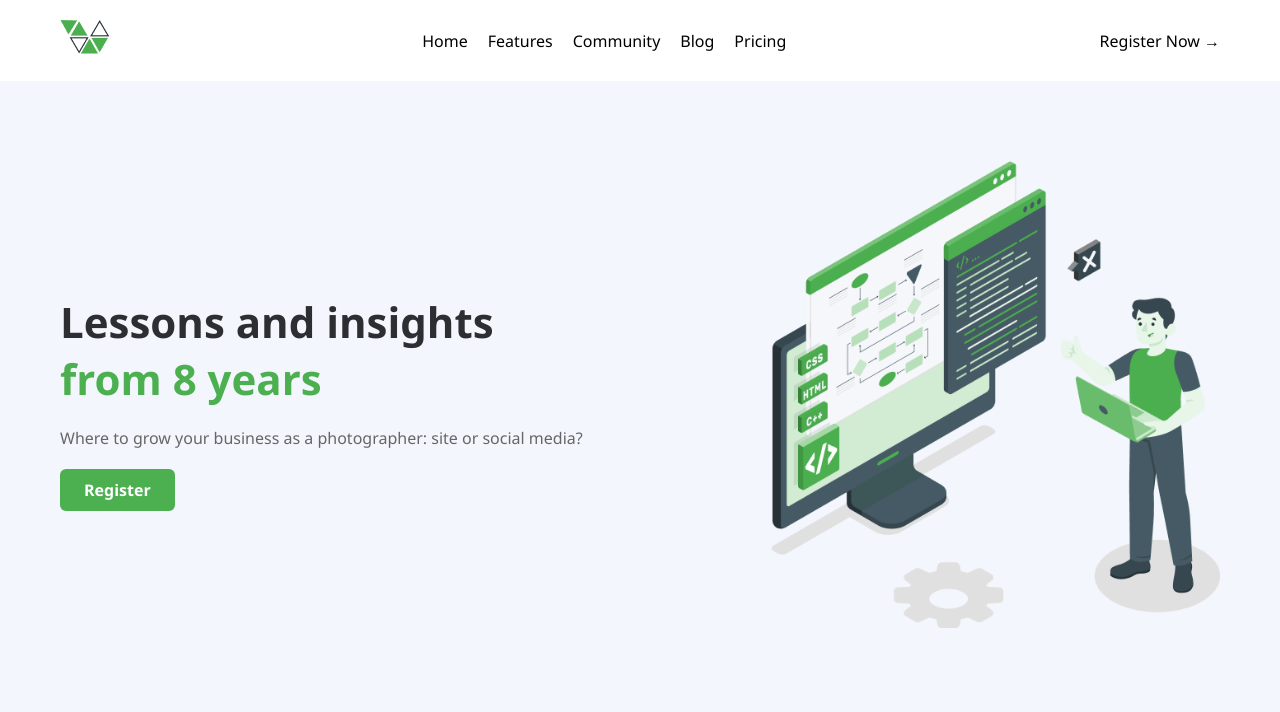
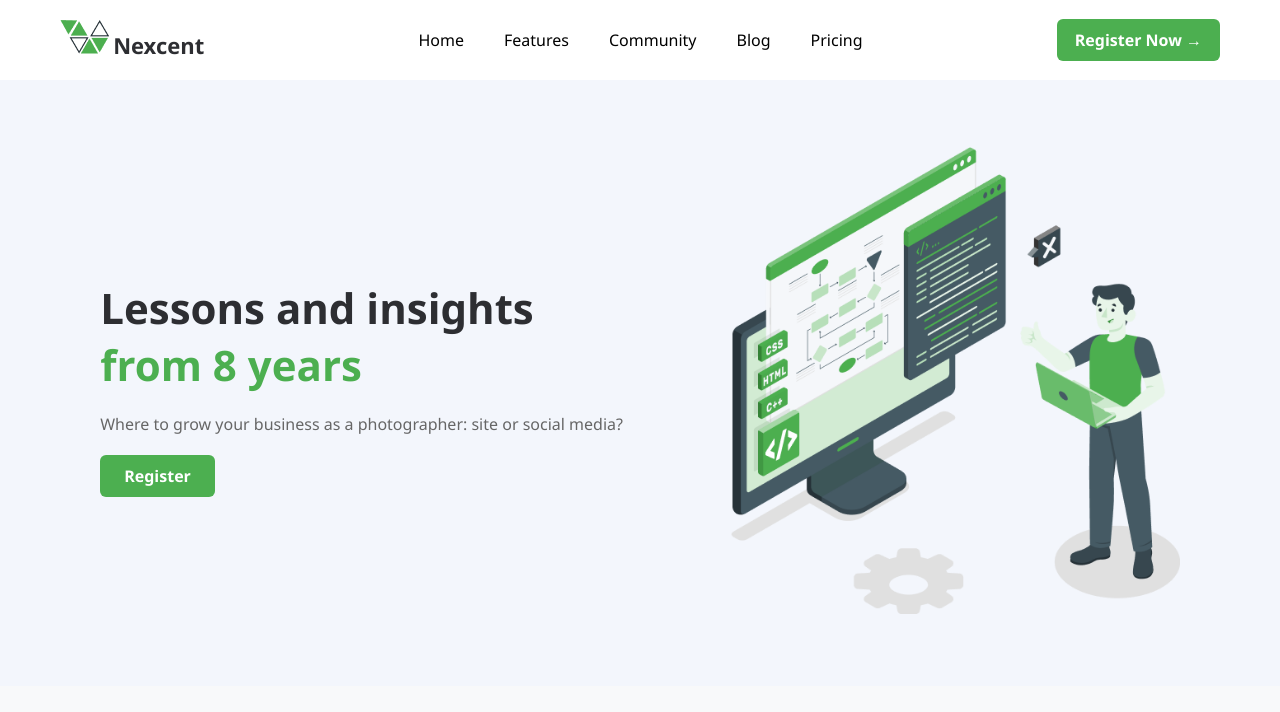
Before and after one commit to Tsion-tech/Sage, a web app: file html css javascript/Form/CSS/Website figma/index.html in a window 1280 px wide. Shown: the top 712 px of the page. Run offline with its HTML, style and script files only (its server is not run), Linux system fonts and the light colour scheme.

Commit message:
website figma

```diff
--- a/html css javascript/Form/CSS/Website figma/index.html
+++ b/html css javascript/Form/CSS/Website figma/index.html
@@ -39,18 +39,31 @@
   <link rel="stylesheet" href="style.css">
 </head>
 <body>
+<!--
+   <div class="nav-links">
+      <a href="#">Home</a>
+      <a href="#">Features</a>
+      <a href="#">Community</a>
+      <a href="#">Blog</a>
+      <a href="#">Pricing</a>
+    </div>  -->
+  <!-- Navbar -->
 
-  <!-- Navbar -->
-  <div class="navbar">
-    <div class="logo"><img src="Icon (1).png"/></div>
+<div class="navbar">
+    <div class="logo-container">
+      <img src="Icon (1).png" alt="Logo">
+      <span class="logo-text">Nexcent</span>
+    </div>
     <div class="nav-links">
-      <div>Home</div>
-      <div>Features</div>
-      <div>Community</div>
-      <div>Blog</div>
-      <div>Pricing</div>
+      <a href="#"></a>Home</a>
+      <a href="#"></a>Features</a>
+      <a href="#"></a>Community</a>
+      <a href="#"></a>Blog</a>
+      <a href="#"></a>Pricing</a>
     </div>
-    <div class="register-now"> Register Now → </div>
+    <div class="register-now">
+      <a href="#">Register Now →</a>
+    </div>
   </div>
 
   <!-- Hero Section -->
--- a/html css javascript/Form/CSS/Website figma/style.css
+++ b/html css javascript/Form/CSS/Website figma/style.css
@@ -1,95 +1,4 @@
-/* * {
-    margin: 0;
-    padding: 0;
-    box-sizing: border-box;
-  }
-
-  body {
-    font-family: 'Segoe UI', sans-serif;
-    background-color: #f9f9f9;
-    color: #333;
-  }
-
-  .navbar {
-    display: flex;
-    justify-content: space-between;
-    align-items: center;
-    padding: 20px 60px;
-    background-color: #fff;
-    box-shadow: 0 2px 4px rgba(0,0,0,0.05);
-  }
-
-  .logo {
-    font-size: 24px;
-    font-weight: bold;
-    color: #2d2e32;
-  }
-
-  .logo span {
-    color: #2d2e32;
-  }
-
-  .nav-links a {
-    margin: 0 15px;
-    text-decoration: none;
-    color: #333;
-    font-weight: 500;
-  }
-
-  .register-btn {
-    background-color: #4CAF50;
-    color: white;
-    padding: 10px 18px;
-    border-radius: 6px;
-    text-decoration: none;
-    font-weight: 600;
-  }
-
-  .hero {
-    display: flex;
-    justify-content: space-between;
-    align-items: center;
-    padding: 80px 60px;
-    background-color: #f3f6fc;
-  }
-
-  .hero-text {
-    max-width: 50%;
-  }
-
-  .hero-text h1 {
-    font-size: 42px;
-    line-height: 1.2;
-    color: #2d2e32;
-    margin-bottom: 20px;
-  }
-
-  .hero-text .highlight {
-    color: #4CAF50;
-  }
-
-  .hero-text p {
-    color: #666;
-    font-size: 16px;
-    margin-bottom: 25px;
-  }
-
-  .register-secondary {
-    display: inline-block;
-    background-color: #4CAF50;
-    color: white;
-    padding: 10px 24px;
-    border-radius: 6px;
-    text-decoration: none;
-    font-weight: 600;
-  }
-
-  .hero-image img {
-
-    width: 90%;
-    max-width: 500px;
-  } */
-  * {
+ * {
   margin: 0;
   padding: 0;
   box-sizing: border-box;
@@ -112,6 +21,11 @@
 
 .logo {
   font-size: 24px;
+  font-weight: bold;
+  color: #2d2e32;
+}
+.logo-text {
+  font-size: 22px;
   font-weight: bold;
   color: #2d2e32;
 }
@@ -141,7 +55,8 @@
   display: flex;
   justify-content: space-between;
   align-items: center;
-  padding: 80px 60px;
+  padding: 66.82px 100.23px 66.82px 100.23px;
+  gap: 72.39px;
   background-color: #f3f6fc;
   flex-wrap: wrap;
 }
```
